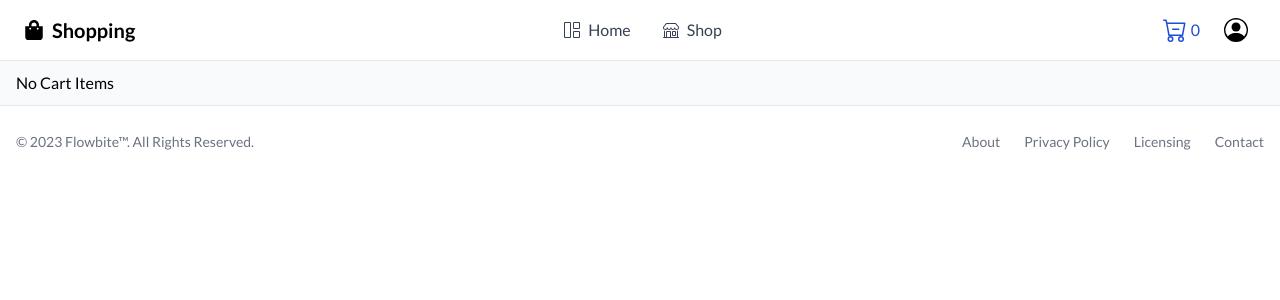
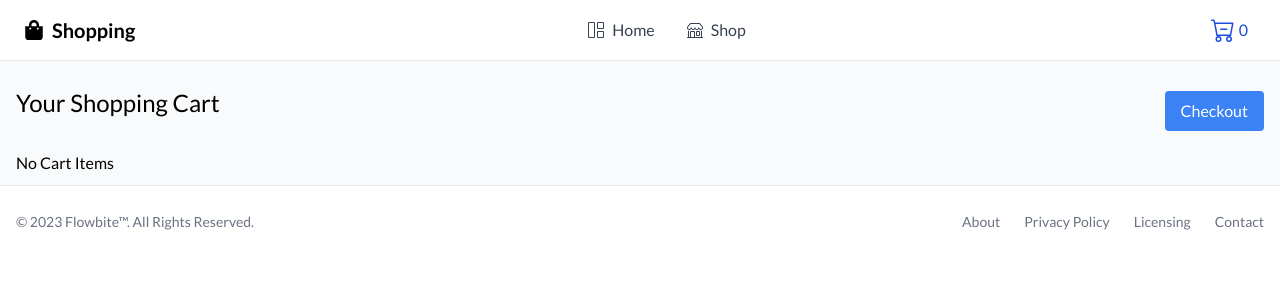
Before and after one commit to likithsai/shopping-site-project, a React (Create React App) app: page /cart in a window 1280 px wide. Shown: the top 300 px of the page. Built offline with nearby package versions, Linux system fonts and the light colour scheme; a web font is replaced by a local one.

Commit message:
cart items

```diff
--- a/src/component/Header.js
+++ b/src/component/Header.js
@@ -1,7 +1,7 @@
 import React, { useState } from "react";
 import { NavLink } from 'react-router-dom';
 import { connect } from "react-redux";
-import { BsList, BsCartDash, BsPersonCircle, BsGrid1X2, BsShop, BsPerson } from "react-icons/bs";
+import { BsList, BsCartDash, BsGrid1X2, BsShop, BsPerson } from "react-icons/bs";
 import { FaShoppingBag } from "react-icons/fa";
 
 const Header = (props) => {
@@ -29,9 +29,6 @@ const Header = (props) => {
                                 </button>
                                 <span>{ props.cart.length }</span>
                             </div>
-                        </NavLink>
-                        <NavLink to="/login" className="hidden md:inline-flex items-center p-2 ml-1 text-sm rounded-lg hover:bg-gray-100 focus:outline-none focus:ring-2 focus:ring-gray-200">
-                            <BsPersonCircle className="w-6 h-6" />
                         </NavLink>
                     </div>
                     <div className={`${
--- a/src/pages/Cart.js
+++ b/src/pages/Cart.js
@@ -1,15 +1,63 @@
-import React from 'react';
+import React, { useEffect, useState } from 'react';
 import { connect } from "react-redux";
 import { appConstants } from "../enum/constants";
+import { BsTrash } from "react-icons/bs";
 
 const Cart = (props) => {
+    const [cartItems, setCartItems] = useState([]);
+
+    useEffect(() => {
+        setTimeout(() => {
+            setCartItems(props.cart);
+        }, 0);
+    }, [props.cart]);
+
     const removeFromCart = (itemId) => {
         props.removeFromCart(itemId);
     }
 
     return (
         <div>
-        {
+            <div class="container mx-auto">
+                <div className='flex items-center justify-between py-4 sticky top-0'>
+                    <h1 class="text-2xl font-semibold mb-4">Your Shopping Cart</h1>
+                    <button class="bg-blue-500 text-white px-4 py-2 rounded hover:bg-blue-600">Checkout</button>
+                </div>
+                <div className='flex flex-col gap-4'>
+                    {
+                        cartItems && cartItems.length > 0 ? (
+                            cartItems.map((itm, index) => (
+                                <>
+                                    <div key={itm.id}
+                                        className={`flex items-center justify-between py-2`}>
+                                        <div className='flex items-center'>
+                                            <div class="w-16 h-16">
+                                                <img src={itm.images[0].src} alt={itm.images[0].alt} class="w-full h-full object-cover rounded" />
+                                            </div>
+                                            <div class="ml-4 flex-1">
+                                                <h2 class="text-lg font-semibold">{ itm.name }</h2>
+                                                <p class="text-gray-500">{ itm.description }</p>
+                                            </div>
+                                        </div>
+                                        <div className='flex items-center gap-4'>
+                                            <div className='flex items-center gap-2'>
+                                                <div>{itm.newprice}</div>
+                                                <p className="text-xs font-medium text-gray-500 line-through">{ itm.oldprice }</p>
+                                            </div>
+                                            <div>
+                                                <button class="bg-blue-500 text-white px-4 py-2 rounded hover:bg-blue-600" onClick={() => removeFromCart(itm.id)}><BsTrash class="fas fa-trash" /></button>
+                                            </div>
+                                        </div>
+                                    </div>
+                                    <div className={`border ${ index === itm.length - 1 ? 'border-none' : 'border-gray-200' }`} />
+                                </>
+                            ))
+                        ) : (<p>No Cart Items</p>)
+                    }
+                </div>
+            </div>
+
+        {/* {
             props.cart && props.cart.length > 0 ? (
                 props.cart.map(cartItem => (
                     <li key={cartItem.id}>
@@ -19,7 +67,7 @@ const Cart = (props) => {
                     </li>
                 ))
             ) : (<p>No Cart Items</p>)
-        }
+        } */}
         </div>
     );
 }
--- a/src/pages/Shop.js
+++ b/src/pages/Shop.js
@@ -5,13 +5,11 @@ import Cards from '../component/Cards';
 
 const Shop = (props) => {
     const [items, setItems] = useState([]);
-    const [loading, setLoading] = useState(true);
 
     useEffect(() => {
         setTimeout(() => {
             setItems(props.items);
-            setLoading(false);
-        }, 2000);
+        }, 0);
     }, [props.items]);
 
     const addToCart = (item) => {
@@ -21,22 +19,7 @@ const Shop = (props) => {
     return (
         <>
             <div className='grid grid-cols-1 md:grid-cols-2 lg:grid-cols-4 gap-4 mx-auto'>
-            {loading ? (
-                // Render loading skeleton while loading is true
-                Array.from({ length: 4 }, (_, index) => (
-                    <div key={index} className="animate-pulse bg-gray-200 rounded-md">
-                        <div className="w-full h-32 bg-gray-300 mb-2 rounded-md"></div> {/* Loading image skeleton */}
-                        <div className="p-4 flex flex-col gap-2">
-                            <div className="h-4 w-4/5 bg-gray-300 rounded-md mb-2"></div> {/* Loading title skeleton */}
-                            <div className="h-4 w-1/2 bg-gray-300 rounded-full mb-2"></div> {/* Loading description skeleton */}
-                            <div className="flex items-center justify-between mb-2 w-full">
-                                <div className="h-8 w-20 bg-gray-300 rounded-md mb-2"></div> {/* Loading price skeleton */}
-                                <div className="h-8 w-20 bg-gray-300 rounded-md mb-2"></div> {/* Loading price skeleton */}
-                            </div>
-                        </div>
-                    </div>
-                ))
-            ) : (
+            {
                 items && items.length > 0 ? (
                     items.map((item, index) => (
                         <Cards key={index} id={item.id} title={item.name} images={item.images} desc={item.description} oldprice={item.oldprice} newprice={item.newprice} onClick={() => addToCart(item)} />
@@ -44,7 +27,7 @@ const Shop = (props) => {
                 ) : (
                     <p>No items</p>
                 )
-            )}
+            }
             </div>
         </>
     );
```
